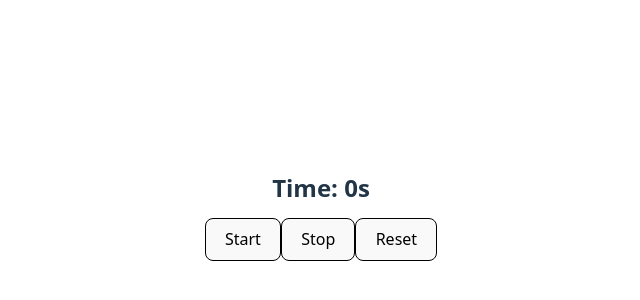
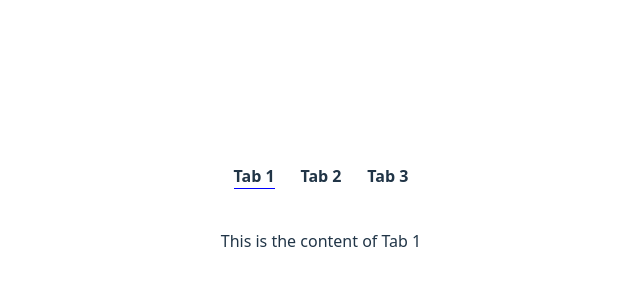
Before and after one commit to Khusbu853/ReactJs-Machine-Coding-Practice, a React (Vite) app: page / in a window 1280 px wide. Shown: the part 192-492 px from the top of the page, without its empty margins (319-959 px from the left). Built offline with nearby package versions, Linux system fonts and the light colour scheme.

Commit message:
tabs component

```diff
--- a/src/App.jsx
+++ b/src/App.jsx
@@ -8,9 +8,16 @@ import ProgressBar from './component/progressBar/ProgressBar'
 import ContactForm from './component/contactform/ContactForm'
 import LoadingSkeleton from './component/animatedLoadingSkeleton/LoadingSkeleton'
 import Stopwatch from './component/StopWatch'
+import Tabs from './component/tabsComponent/Tabs'
 
 
 function App() {
+
+  const tabsData = [
+    { title: "", content: "This is the content of Tab 1" },
+    { title: "Tab 2", content: "This is the content of Tab 2" },
+    { title: "Tab 3", content: "This is the content of Tab 3" }
+  ];
 
   return (
     <div>
@@ -21,7 +28,8 @@ function App() {
       {/* <ProgressBar/> */}
       {/* <ContactForm/> */}
       {/* <LoadingSkeleton/> */}
-      <Stopwatch/>
+      {/* <Stopwatch/> */}
+      <Tabs tabs={tabsData}/>
     </div>
   )
 }
--- /dev/null
+++ b/src/component/tabsComponent/Tabs.jsx
@@ -0,0 +1,27 @@
+import React, { useState } from 'react';
+import './style.css'
+
+function Tabs({ tabs }) {
+    const [tabId, setTabId] = useState(0)
+
+    if (tabs.length === 0) {
+        return <div>No tabs available</div>
+    }
+    return (
+        <div>
+        <div className='tab-container'>
+            {/* Implement the Tabs component logic here */}
+            {tabs.map((tab, index) => (
+                <div className='title'
+                    style={{borderBottom: index === tabId ? '1px solid blue' : 'none'}}
+                    onClick={() => setTabId(index)}>{tab.title || `Tab ${index + 1}`}</div>
+            ))}
+            </div>
+            <div>
+            <div className='content'>{tabs[tabId]?.content || 'No content available.'}</div>
+            </div>
+        </div>
+    );
+}
+
+export default Tabs;
--- /dev/null
+++ b/src/component/tabsComponent/style.css
@@ -0,0 +1,19 @@
+.tab-container {
+    display: flex;
+    align-items: center;
+    justify-content: space-around;
+    padding: 20px;
+  }
+
+
+  .title {
+    font-weight: bold;
+    cursor: pointer;
+  }
+
+  .content {
+    padding: 20px;
+    display: flex;
+    align-items: center;
+    justify-content: center;
+  }
```
